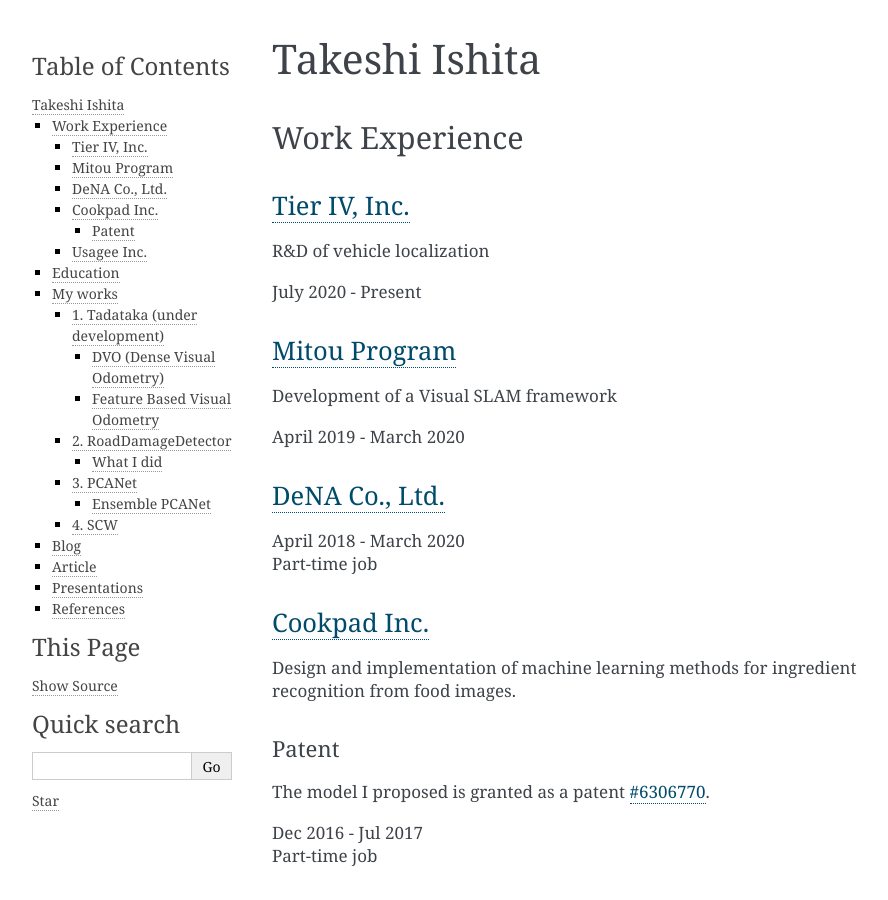
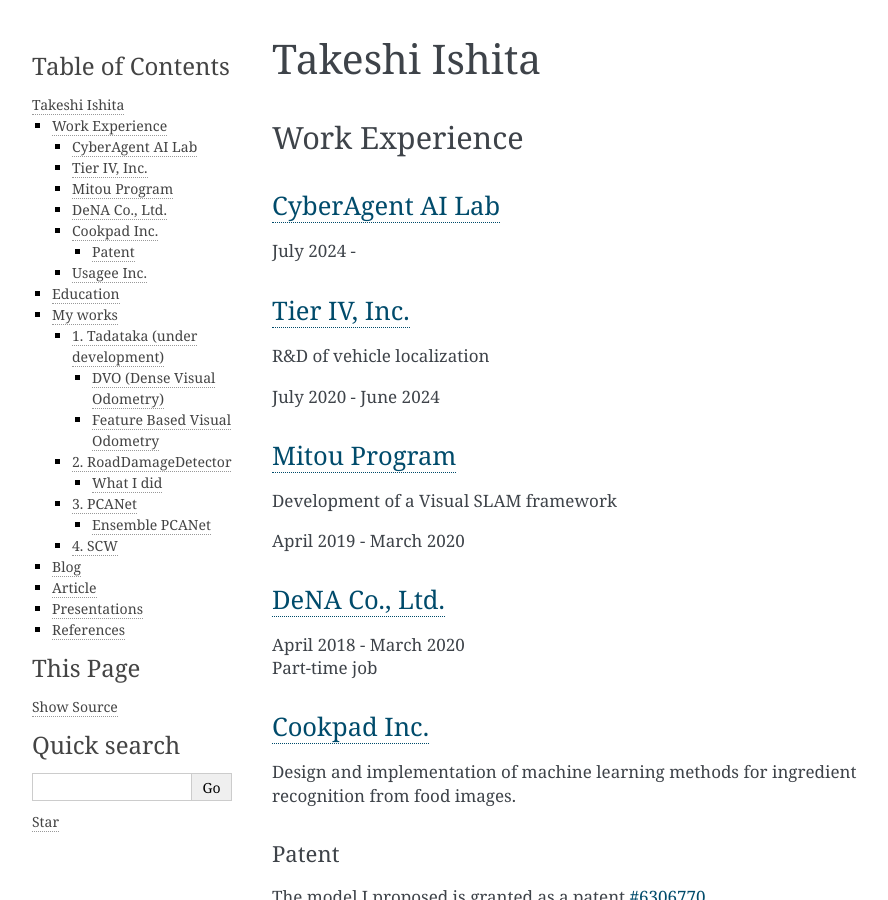
Before and after one commit to IshitaTakeshi/ishitatakeshi.github.io, a Sphinx documentation site: the page built from source/about-me.rst, in a window 1280 px wide and 900 px high. Shown: the whole window, without its empty margins (148-1036 px from the left). Built offline with Sphinx 7.4.7, drawn with Linux system fonts in a browser that asks for light colours.

Commit message:
Update work experience

```diff
--- a/source/about-me.rst
+++ b/source/about-me.rst
@@ -5,12 +5,17 @@
 Work Experience
 ===============
 
+`CyberAgent AI Lab <https://research.cyberagent.ai/>`__
+-------------------------------------------------------
+
+July 2024 -
+
 `Tier IV, Inc. <https://tier4.jp/>`__
 ---------------------------------------------------------------------------
 
 R&D of vehicle localization
 
-| July 2020 - Present
+| July 2020 - June 2024
 
 `Mitou Program <https://www.ipa.go.jp/jinzai/mitou/2019/gaiyou_s-2.html>`__
 ---------------------------------------------------------------------------
```
Also changed, not shown: source/about-me-ja.rst (+6 -1 lines).
